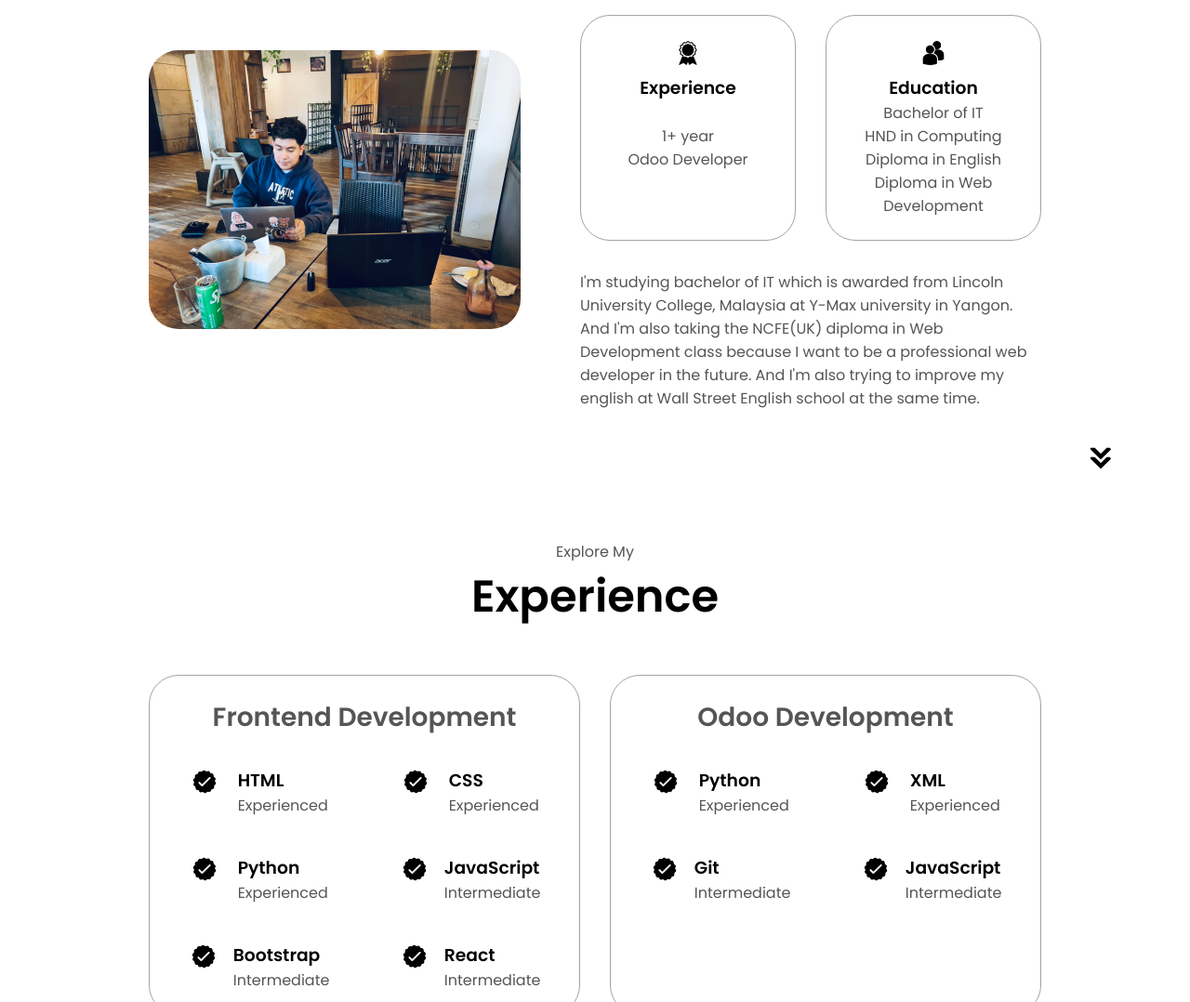
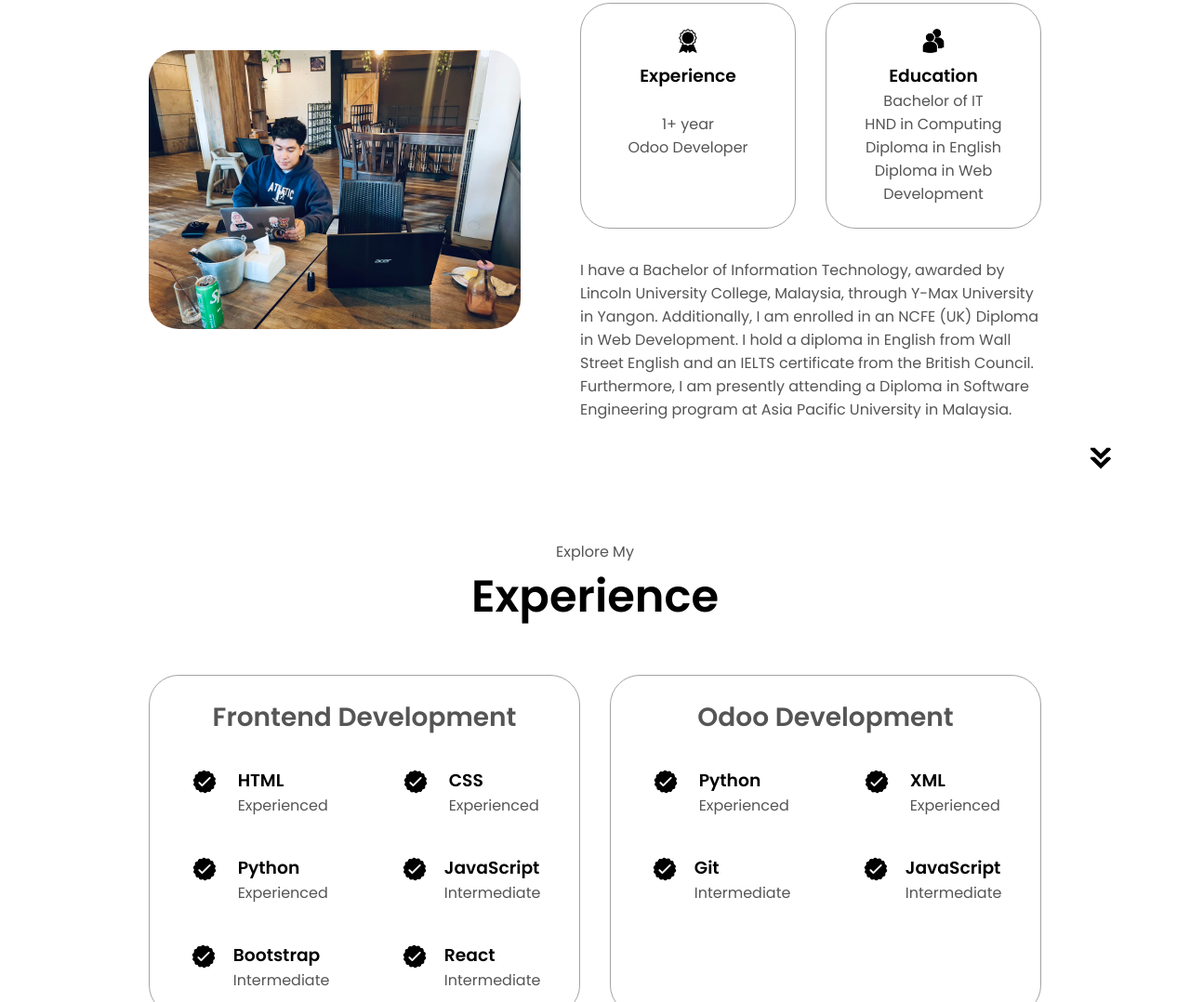
Before and after one commit to PyaePhoneNaing/Paolo-Portfolio, a plain HTML site: page index.html in a window 1280 px wide. Shown: the part 1115-2193 px from the top of the page at 93% size. Drawn offline with Linux system fonts and the light colour scheme.

Commit message:
change myself

```diff
--- a/index.html
+++ b/index.html
@@ -106,10 +106,11 @@
           </div>
 
           <div class="text-container">
-            <p>I'm studying bachelor of IT which is awarded from Lincoln University College, Malaysia
-              at Y-Max university in Yangon. And I'm also taking the NCFE(UK) diploma in Web Development class
-              because I want to be a professional web developer in the future. And I'm also trying to improve my english
-              at Wall Street English school at the same time.
+            <p>I have a Bachelor of Information Technology,
+              awarded by Lincoln University College, Malaysia, through Y-Max University in Yangon.
+              Additionally, I am enrolled in an NCFE (UK) Diploma in Web Development.
+              I hold a diploma in English from Wall Street English and an IELTS certificate from the British Council.
+              Furthermore, I am presently attending a Diploma in Software Engineering program at Asia Pacific University in Malaysia.
             </p>
           </div>
 
```
